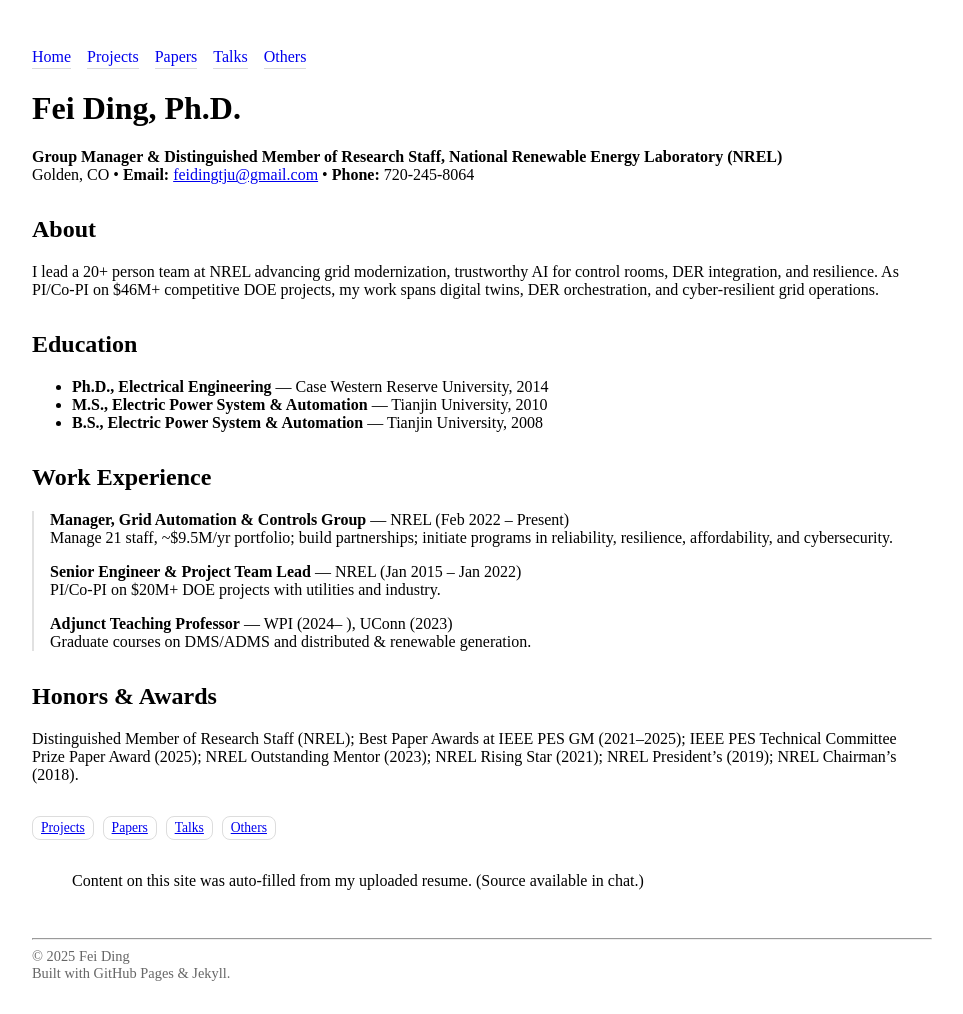
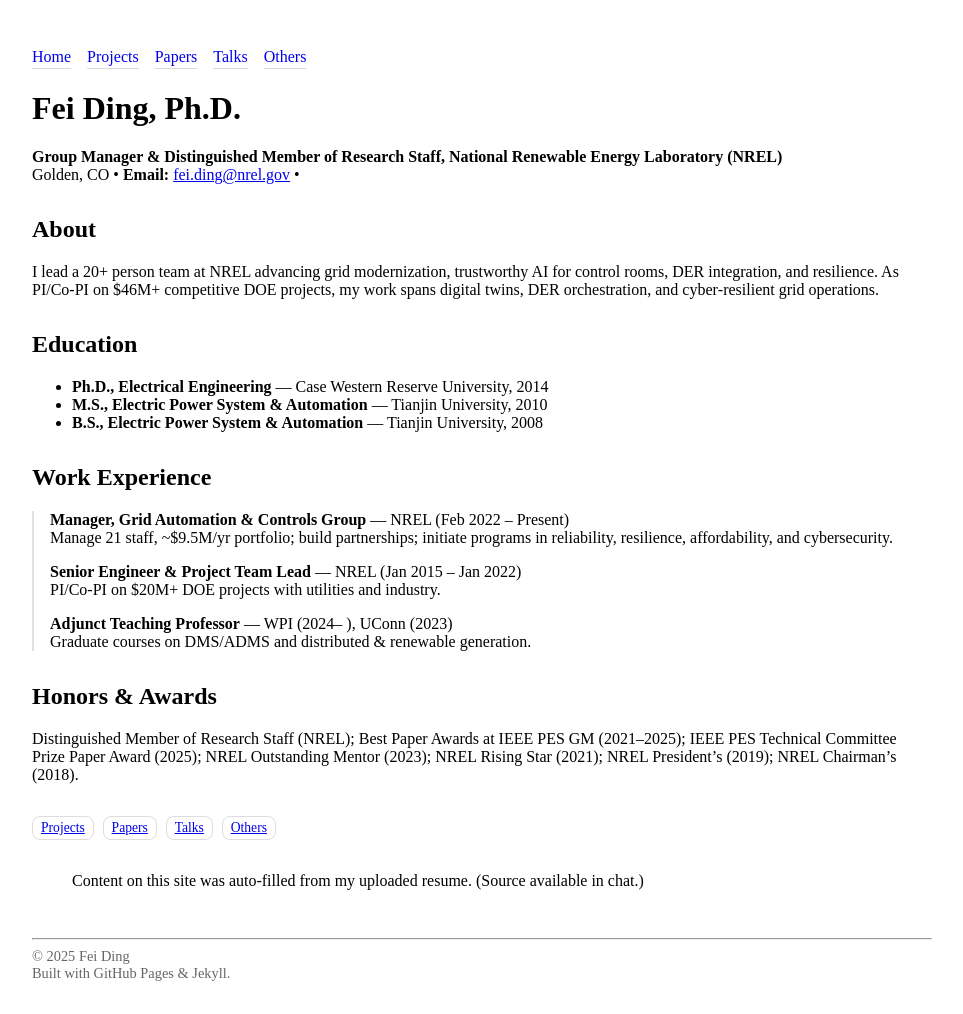
Before and after one commit to fei-ding-energy/fei-ding-energy.github.io, a Jekyll site: the page built from index.md, in a window 1280 px wide. Shown: the whole page, without its empty margins (158-1121 px from the left). Built offline with Jekyll 4.4.1, drawn with Linux system fonts in a browser that asks for light colours.

Commit message:
Update index.md

```diff
--- a/index.md
+++ b/index.md
@@ -6,7 +6,7 @@
 # Fei Ding, Ph.D.
 
 **Group Manager & Distinguished Member of Research Staff, National Renewable Energy Laboratory (NREL)**
-Golden, CO • **Email:** [feidingtju@gmail.com](mailto:feidingtju@gmail.com) • **Phone:** 720-245-8064
+Golden, CO • **Email:** [fei.ding@nrel.gov](mailto:fei.ding@nrel.gov) •
 
 <div class="section">
   <h2>About</h2>
```
